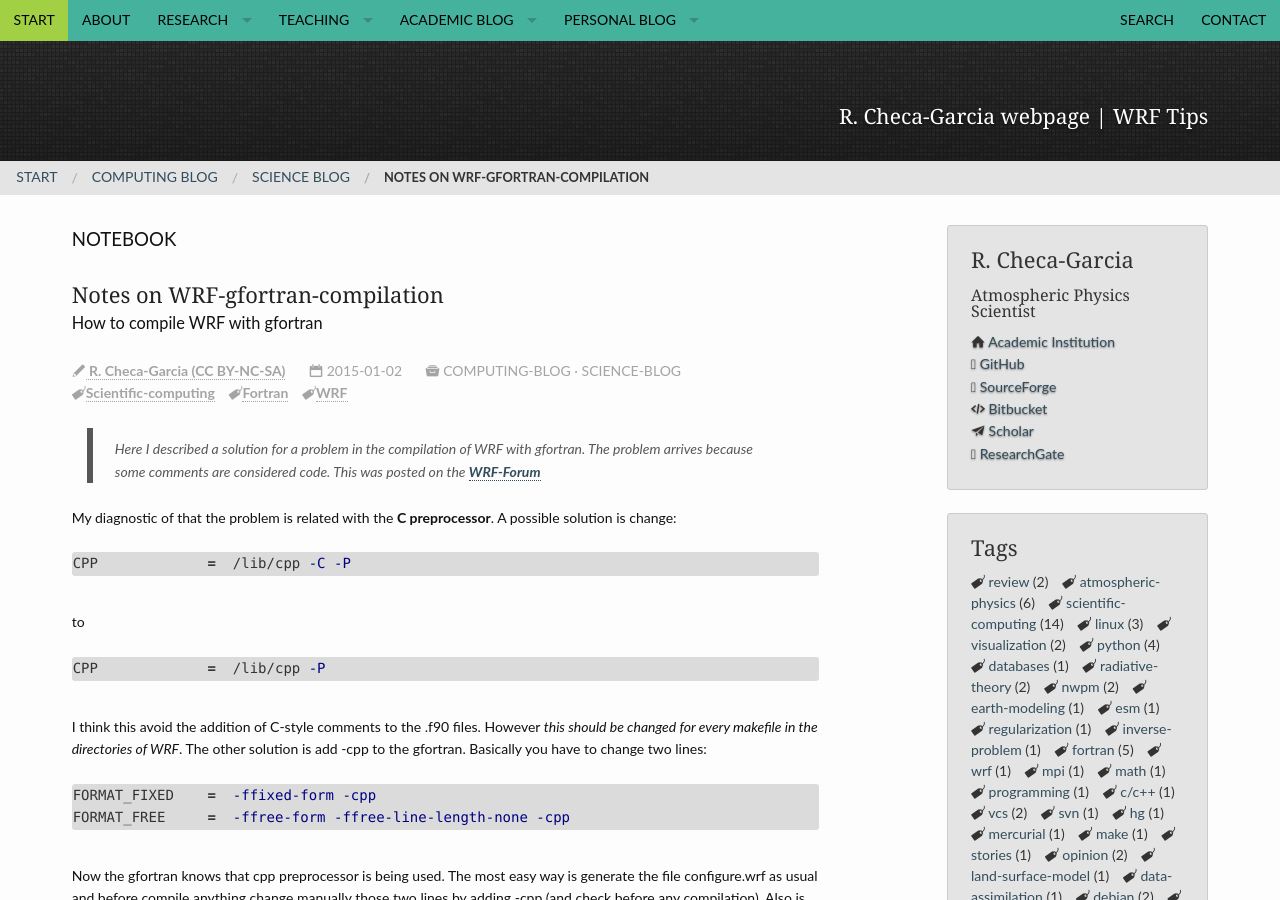
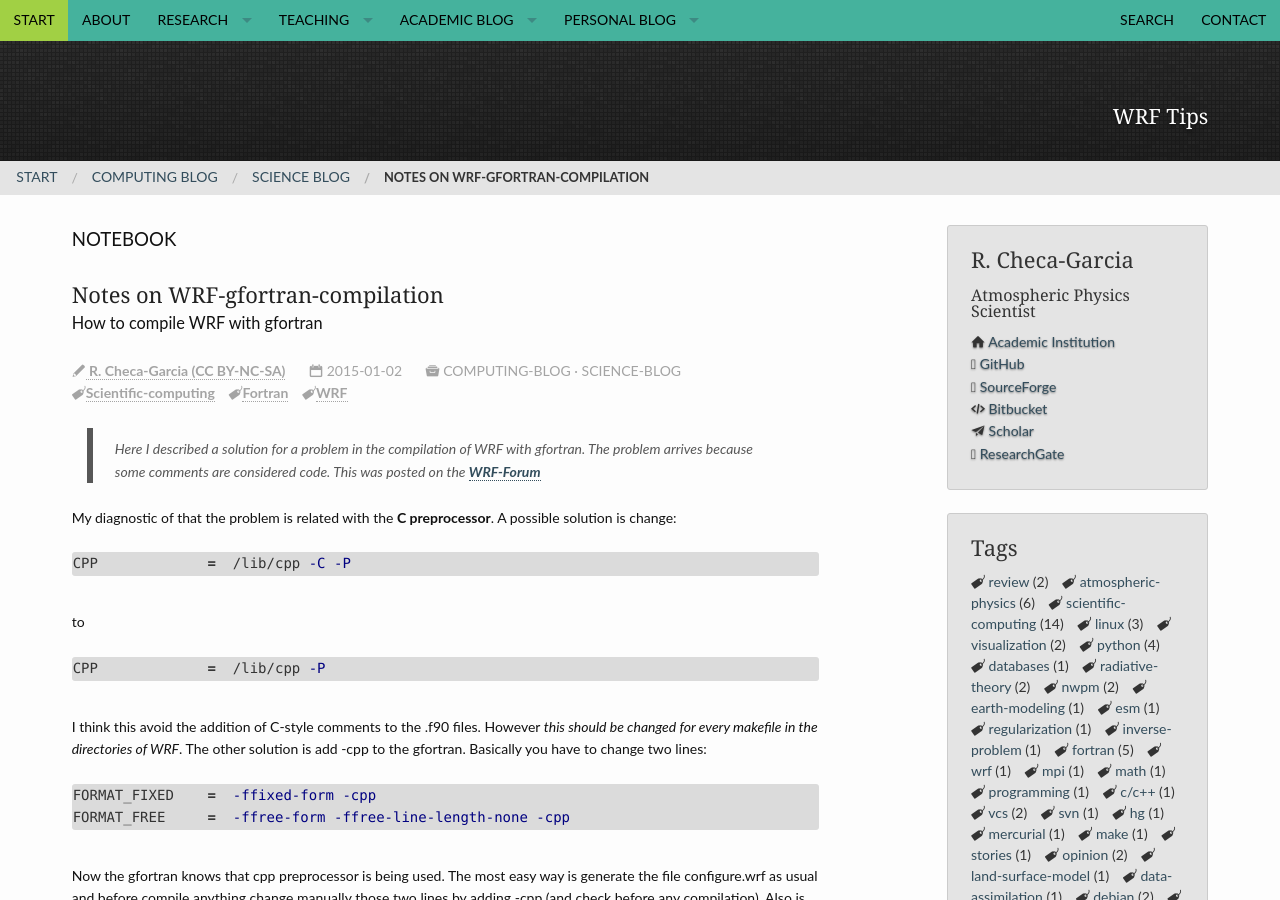
Before and after one commit to RCHG/rchg.github.io, a Jekyll site: the page built from _posts/2015-01-02-WRF_gfortran.md, in a window 1280 px wide and 900 px high. Built offline with Jekyll 4.4.1, drawn with Linux system fonts in a browser that asks for light colours.

Commit message:
Update 2015-01-02-WRF_gfortran.md

```diff
--- a/_posts/2015-01-02-WRF_gfortran.md
+++ b/_posts/2015-01-02-WRF_gfortran.md
@@ -11,7 +11,7 @@ categories:
     - computing-blog
     - science-blog
 header:
-    title: R. Checa-Garcia webpage |  WRF Tips
+    title: WRF Tips
     pattern: pattern_jquery-dark-grey-tile.png
 ---
 > Here I described a solution for a problem in the compilation of WRF with gfortran. The problem arrives because some comments are considered code. This was posted on the [WRF-Forum](http://forum.wrfforum.com/viewtopic.php?f=5&t=6086)
```
